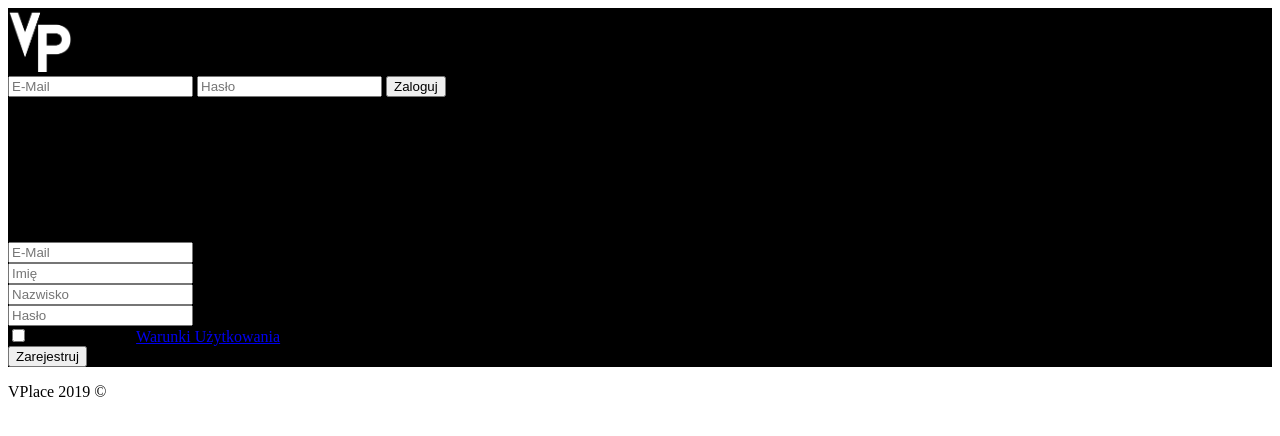
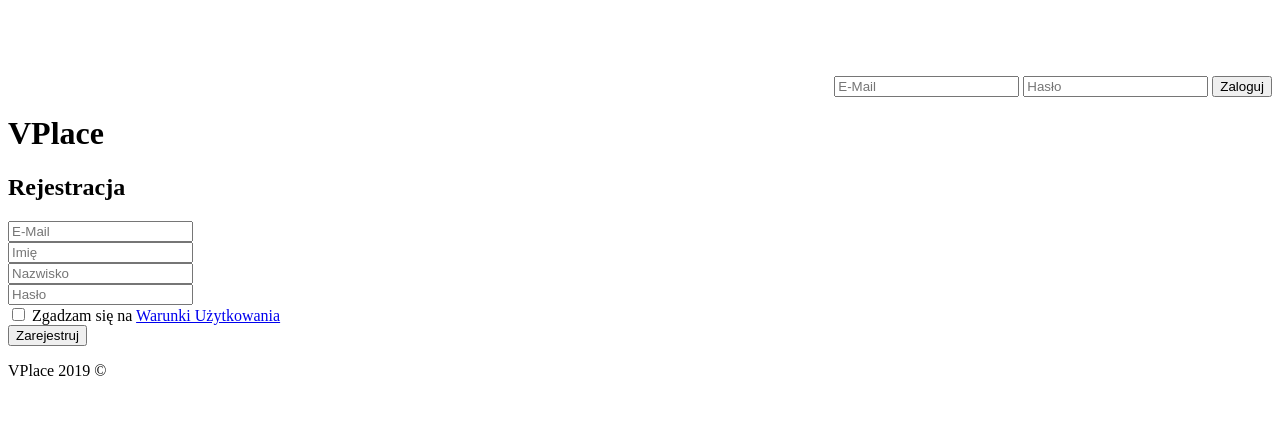
Before and after one commit to ozeppo/VPlace, a PHP site: page / in a window 1280 px wide. Shown: the top 436 px of the page. Run offline with PHP 8.4, Linux system fonts and the light colour scheme; style sheets or scripts are compiled from the project's sources.

Commit message:
style.less

```diff
--- a/assets/less/style.less
+++ b/assets/less/style.less
@@ -1,7 +1,11 @@
 .wrapper{
-  background-color: #000000;
+
+}
+
+.signform{
+  float:right;
 }
 
 .body{
-  background-color: #000000;
+
 }
```
